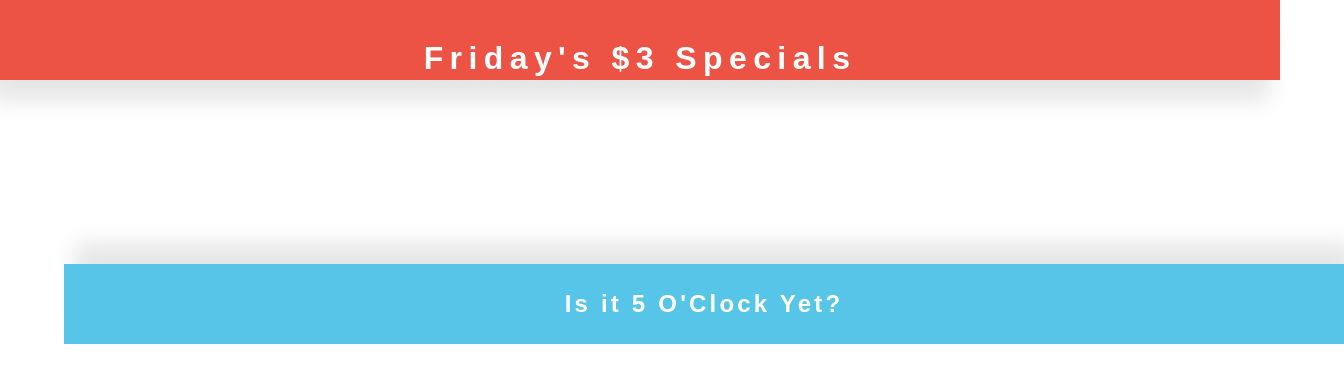
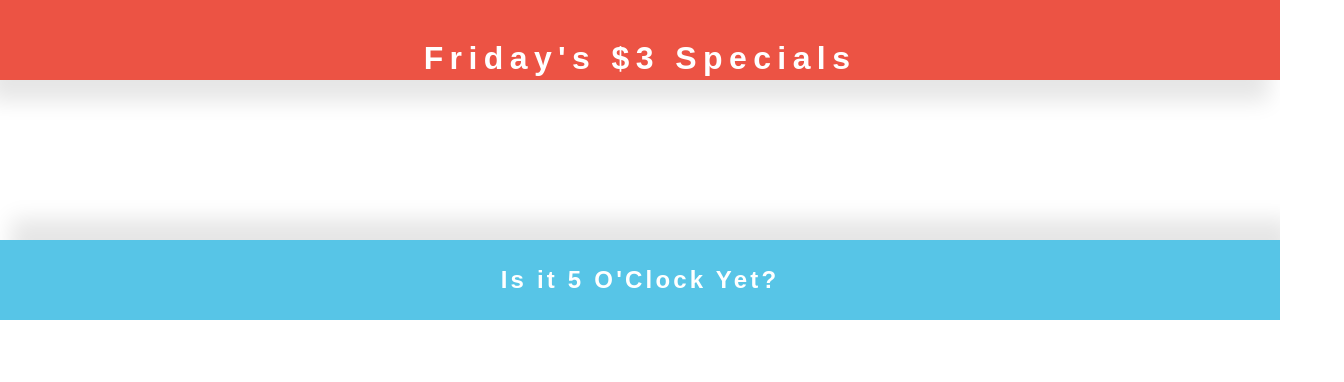
Before and after one commit to dogtownoak/appyhour, a website: page views/drinks.html in a window 1280 px wide. Shown: the whole page, 1344 px wide, since content can reach past the window. Drawn offline with nearby package versions, Linux system fonts and the light colour scheme; files that its build step writes are made by us from their sources; no server answers; files whose address does not match are found by name.

Commit message:
fixed footer and added img

```diff
--- a/sass/main.scss
+++ b/sass/main.scss
@@ -11,7 +11,7 @@
 body, main, p, button {
     margin: 0;
     main {
-        padding: 5vw;
+        padding: 5vh 5vw 0 5vw;
     }
 }
 
--- a/views/drinks.html
+++ b/views/drinks.html
@@ -33,10 +33,10 @@
                     <source src="images/appvideo2.mp4" type="video/mp4">
                 </video>
         </section>
-        <footer>
-            <h2>Is it 5 O'Clock Yet?</h2>
-        </footer>
   </main>
+  <footer>
+        <h2>Is it 5 O'Clock Yet?</h2>
+    </footer>
   <script src="scripts/app.js"></script>
 </body>
 </html>
```
Also changed, not shown: views/landingPage.html (+1 -1 lines), public/images/mojito.jpg (added), public/styles/main.css.
